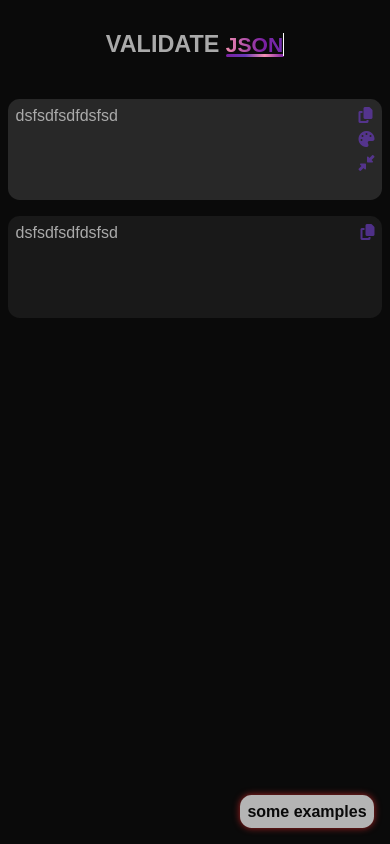
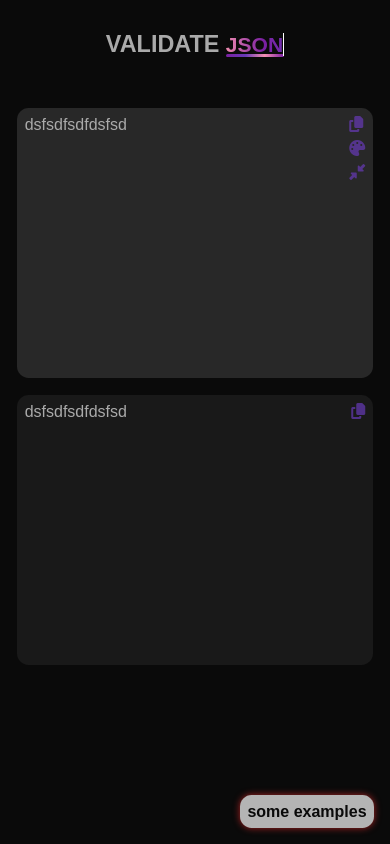
Before and after one commit to dev0Guy/validator, a website: page index.html in a window 390 px wide. Drawn offline with Linux system fonts and the light colour scheme.

Commit message:
fix design on small screen

```diff
--- a/style.css
+++ b/style.css
@@ -212,7 +212,9 @@ body{
 @media screen and (max-width: 900px) {
     .main-page{
         grid-template-columns: 100%;
-        height: 60vmin;
+        height: 70vh;
+        gap: 2vh;
+        padding: 2vh;
     }
     .title{
         font-size: max(1rem,6vmin);
```
